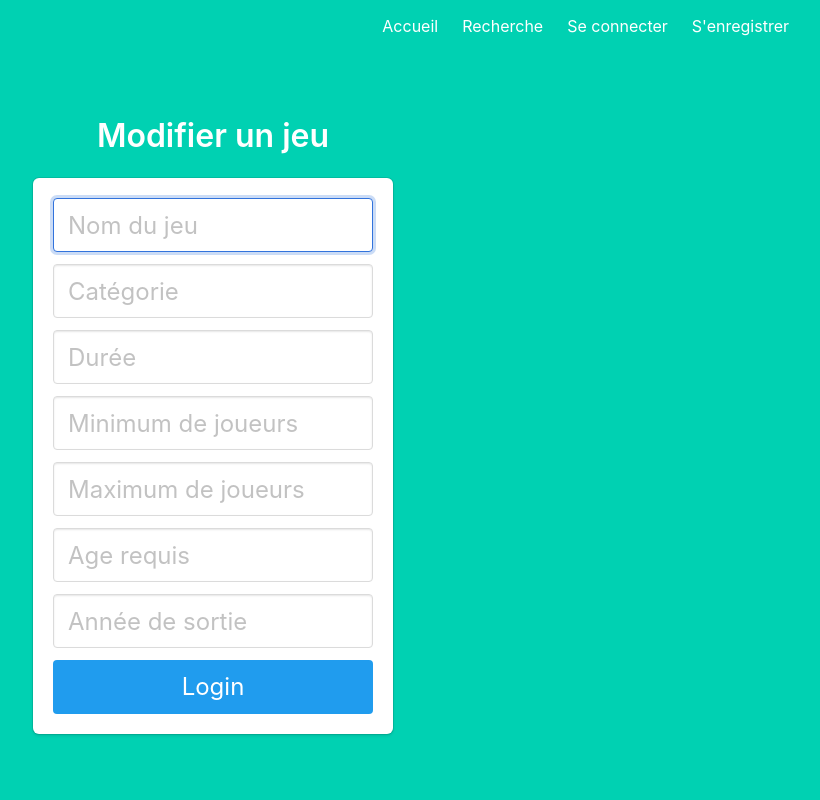
After one commit to Volnetiks/Flask-ING2, a Python web app: template templates/edit_game.html in a window 1280 px wide. The commit adds this page. Shown: the whole page, without its empty margins (427-1247 px from the left). Run offline with Jinja, Linux system fonts and the light colour scheme; the template is opened without the code that fills it, so the values that code supplies are empty.

```diff
--- /dev/null
+++ b/templates/edit_game.html
@@ -0,0 +1,48 @@
+{% extends "base.html" %}
+
+{% block content %}
+<div class="column is-4 is-offset-4">
+    <h3 class="title">Modifier un jeu</h3>
+    <div class="box">
+        <form action="{{ url_for('admin.edit_game', game_id=game.id)}}" method="POST">
+            <div class="field">
+                <div class="control">
+                    <input class="input is-large" name="name" placeholder="Nom du jeu" autofocus="">
+                </div>
+            </div>
+
+            <div class="field">
+                <div class="control">
+                    <input class="input is-large" name="category" placeholder="Catégorie">
+                </div>
+            </div>
+            <div class="field">
+                <div class="control">
+                    <input class="input is-large" name="length" placeholder="Durée">
+                </div>
+            </div>
+            <div class="field">
+                <div class="control">
+                    <input class="input is-large" type="number" step="1" name="minPlayer" placeholder="Minimum de joueurs" min="0">
+                </div>
+            </div>
+            <div class="field">
+                <div class="control">
+                    <input class="input is-large" type="number" step="1" name="maxPlayer" placeholder="Maximum de joueurs" min="0">
+                </div>
+            </div>
+            <div class="field">
+                <div class="control">
+                    <input class="input is-large" type="number" step="1" name="age" placeholder="Age requis" min="0">
+                </div>
+            </div>
+            <div class="field">
+                <div class="control">
+                    <input class="input is-large" type="number" step="1" name="year" placeholder="Année de sortie" min="0">
+                </div>
+            </div>
+            <button class="button is-block is-info is-large is-fullwidth">Login</button>
+        </form>
+    </div>
+</div>
+{% endblock %}
```
Also changed, not shown: admin.py (+54 -6 lines), templates/main_admin.html (+45 -0 lines).
